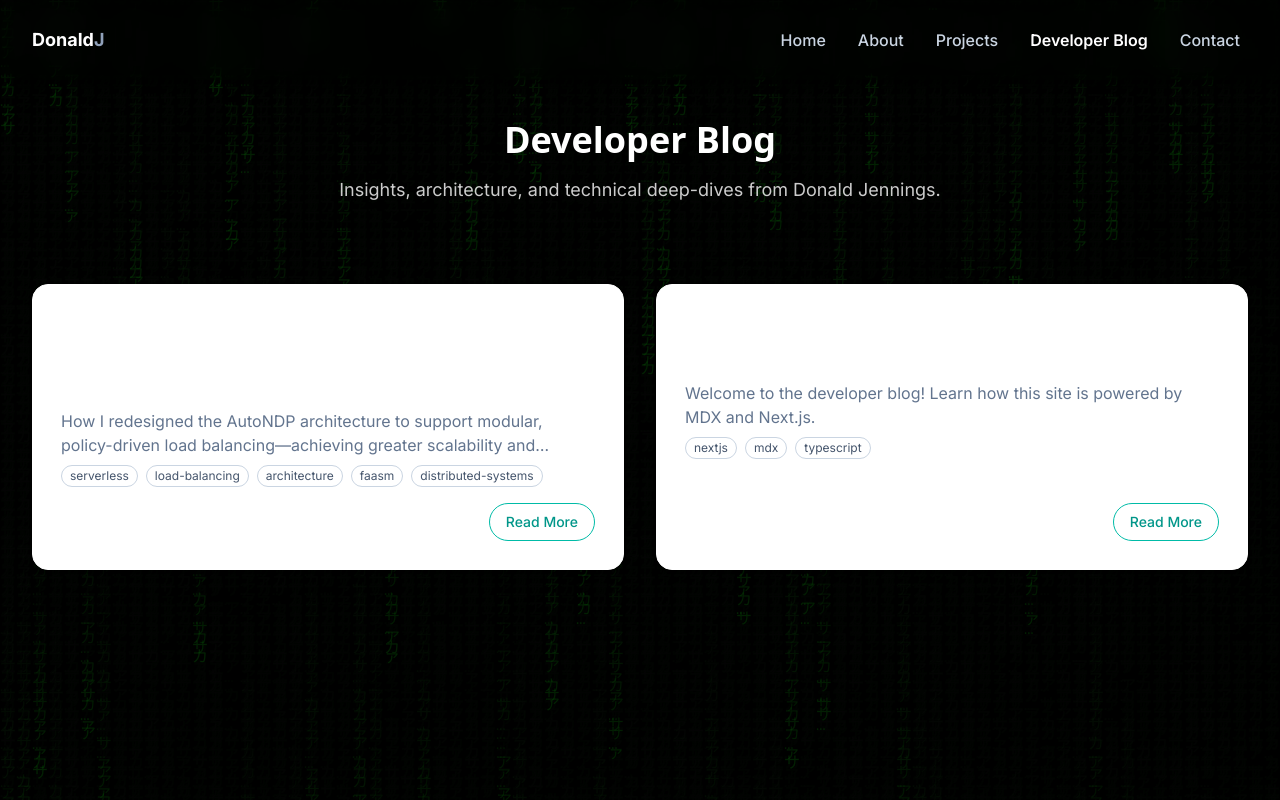
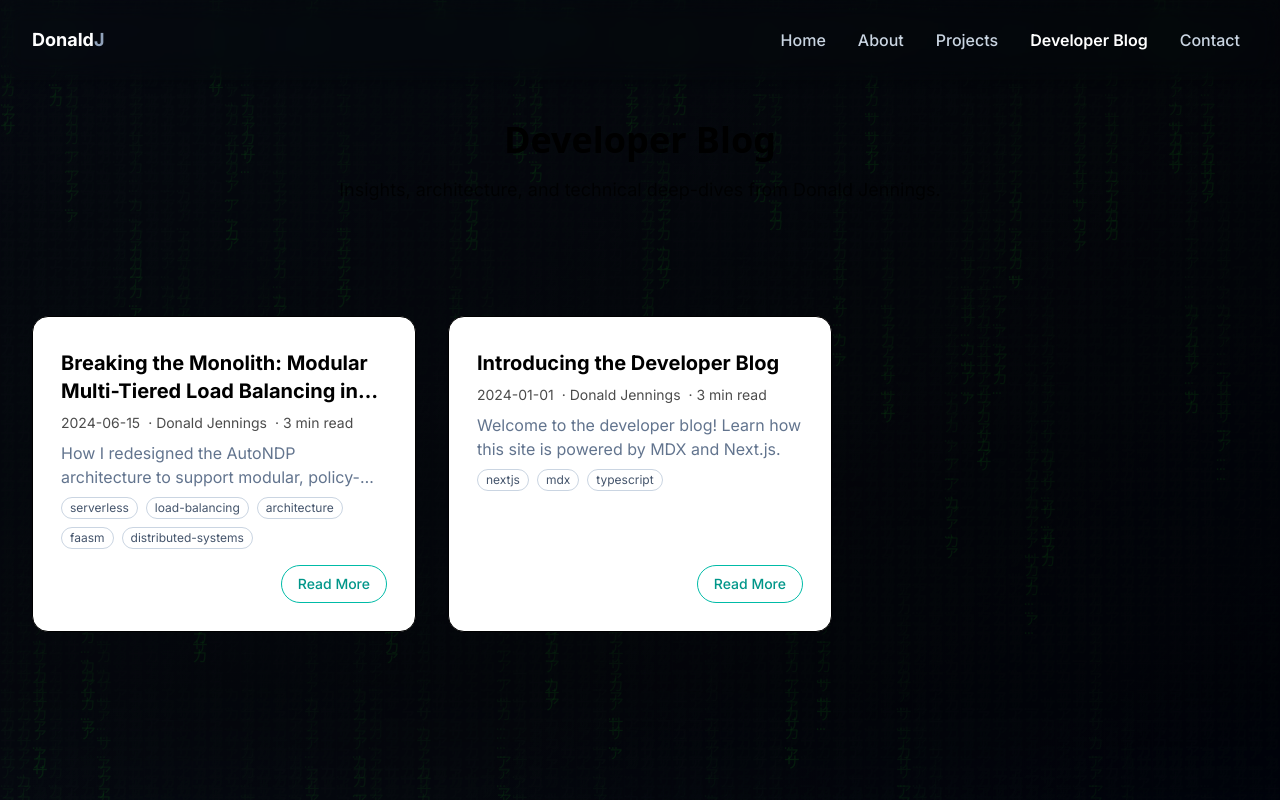
Before and after one commit to DonaldJennings/portfolio-website, a Next.js app: page /dev-blog in a window 1280 px wide. Built offline with nearby package versions, Linux system fonts and the light colour scheme.

Commit message:
Finalises functionality for blog layout

```diff
--- a/src/app/contact/page.tsx
+++ b/src/app/contact/page.tsx
@@ -5,7 +5,7 @@ import MatrixRain from '@/components/organisms/MatrixRain';
 
 export default function ContactPage() {
   return (
-    <div className="min-h-screen bg-black text-white relative overflow-hidden">
+    <div className="min-h-screen text-white relative overflow-hidden">
       <MatrixRain />
       <div className="relative z-10 min-h-screen flex items-center justify-center">
         <div className="max-w-2xl mx-auto px-6 text-center">
--- a/src/app/dev-blog/[slug]/page.tsx
+++ b/src/app/dev-blog/[slug]/page.tsx
@@ -1,7 +1,6 @@
 import MatrixRain from '@/components/organisms/MatrixRain';
 import { getDevBlogPost, getDevBlogPosts } from '@/lib/devblog';
 import BlogPostPage from '@/components/pages/BlogPostPage';
-import { MDXRemote } from 'next-mdx-remote/rsc';
 import { compileMdx } from '@/lib/compileMDX';
 
 export function generateStaticParams() {
@@ -18,7 +17,7 @@ export default async function DevBlogPostPage({ params }: { params: { slug: stri
   const compiledMdx = await compileMdx(content);
 
   return (
-    <div className="min-h-screen bg-black text-white relative overflow-hidden">
+    <div className="min-h-screen text-white relative overflow-hidden">
       <MatrixRain />
       <div className="relative z-10 py-20">
         <BlogPostPage meta={meta}>{compiledMdx}</BlogPostPage>
--- a/src/app/dev-blog/page.tsx
+++ b/src/app/dev-blog/page.tsx
@@ -1,4 +1,3 @@
-import MatrixRain from '@/components/organisms/MatrixRain';
 import BlogLandingPage from '@/components/pages/BlogLandingPage';
 import { getDevBlogPosts } from '@/lib/devblog';
 
@@ -11,8 +10,8 @@ export default async function DevBlogPage() {
   }));
 
   return (
-    <div className="min-h-screen bg-black text-white relative overflow-hidden">
-      <MatrixRain />
+    <div className="min-h-screen relative">
+      {/* No MatrixRain or bg-black here; global background and rain are handled in layout.tsx */}
       <div className="relative z-10 py-20">
         <BlogLandingPage posts={posts} />
       </div>
--- a/src/app/globals.css
+++ b/src/app/globals.css
@@ -526,3 +526,35 @@ code,
 pre {
   font-family: var(--font-jetbrains-mono);
 }
+
+.site-bg {
+  min-height: 100vh;
+  background: linear-gradient(135deg, #0f172a 0%, #0a0f1c 60%, #020617 100%);
+  position: relative;
+  z-index: 0;
+}
+
+/* Optional: faint grid overlay */
+.site-bg::before {
+  content: '';
+  position: absolute;
+  inset: 0;
+  z-index: 1;
+  pointer-events: none;
+  opacity: 0.04;
+  background-image: linear-gradient(to right, #fff2 1px, transparent 1px),
+    linear-gradient(to bottom, #fff2 1px, transparent 1px);
+  background-size: 48px 48px;
+}
+
+/* Optional: soft noise overlay */
+.site-bg::after {
+  content: '';
+  position: absolute;
+  inset: 0;
+  z-index: 2;
+  pointer-events: none;
+  opacity: 0.03;
+  background-image: radial-gradient(circle, #fff2 1px, transparent 1px);
+  background-size: 24px 24px;
+}
--- a/src/app/layout.tsx
+++ b/src/app/layout.tsx
@@ -1,13 +1,13 @@
 import type { Metadata } from 'next';
-import { Geist, Geist_Mono } from 'next/font/google';
 import './globals.css';
 
-// app/layout.tsx (or page.tsx)
 import NavBar from '@/components/organisms/NavBar';
 import { ThemeProvider } from '@/components/context/ThemeContext';
 import '../styles/mdx.css';
 
 import { Inter, JetBrains_Mono } from 'next/font/google';
+import dynamic from 'next/dynamic';
+import MatrixRainGlobal from '@/components/organisms/MatrixRainGlobal';
 
 const inter = Inter({
   subsets: ['latin'],
@@ -27,18 +27,29 @@ export const metadata: Metadata = {
   },
 };
 
-export default function RootLayout({
-  children,
-}: Readonly<{
-  children: React.ReactNode;
-}>) {
+export default function RootLayout({ children }: { children: React.ReactNode }) {
   return (
     <html lang="en">
-      <body className={`${inter.variable} ${jetbrainsMono.variable} antialiased`}>
-        <ThemeProvider>
-          <NavBar />
-          {children}
-        </ThemeProvider>
+      <body className={`${inter.variable} ${jetbrainsMono.variable} antialiased site-bg relative`}>
+        {/* Matrix Rain Layer */}
+        <div className="absolute inset-0 z-5 pointer-events-none">
+          <MatrixRainGlobal />
+        </div>
+        {/* Gradient Overlay */}
+        <div
+          className="absolute inset-0 z-10 pointer-events-none"
+          style={{
+            background:
+              'linear-gradient(to bottom, rgba(0,0,0,0.4) 0%, rgba(0,0,0,0.4) 85%, rgba(0,0,0,0.2) 100%)',
+          }}
+        />
+        {/* Main Content */}
+        <div className="relative z-20">
+          <ThemeProvider>
+            <NavBar />
+            {children}
+          </ThemeProvider>
+        </div>
       </body>
     </html>
   );
--- a/src/app/projects/page.tsx
+++ b/src/app/projects/page.tsx
@@ -5,7 +5,7 @@ import MatrixRain from '@/components/organisms/MatrixRain';
 
 export default function ProjectsPage() {
   return (
-    <div className="min-h-screen bg-black text-white relative overflow-hidden">
+    <div className="min-h-screena text-white relative overflow-hidden">
       <MatrixRain />
       <div className="relative z-10 min-h-screen flex items-center justify-center">
         <div className="max-w-2xl mx-auto px-6 text-center">
--- a/src/components/organisms/BlogGrid.tsx
+++ b/src/components/organisms/BlogGrid.tsx
@@ -18,7 +18,7 @@ type BlogGridProps = {
 
 export default function BlogGrid({ posts }: BlogGridProps) {
   return (
-    <div className="grid gap-8 md:grid-cols-2">
+    <div className="grid grid-cols-1 md:grid-cols-2 xl:grid-cols-3 gap-6 md:gap-8 py-8">
       {posts.map(post => (
         <BlogCard key={post.slug} {...post} />
       ))}
--- /dev/null
+++ b/src/components/organisms/MatrixRainGlobal.tsx
@@ -0,0 +1,16 @@
+'use client';
+
+import dynamic from 'next/dynamic';
+
+const MatrixRain = dynamic(() => import('./MatrixRain'), {
+  ssr: false,
+  loading: () => null,
+});
+
+export default function MatrixRainGlobal() {
+  return (
+    <div className="absolute inset-0 z-5 pointer-events-none">
+      <MatrixRain />
+    </div>
+  );
+}
--- a/src/components/pages/BlogLandingPage.tsx
+++ b/src/components/pages/BlogLandingPage.tsx
@@ -46,7 +46,7 @@ export default function BlogLandingPage({
           tags={tags}
           activeTag={activeTag}
           onTagSelect={onTagSelect}
-          className="sticky top-16 z-20 bg-background/80 backdrop-blur supports-[backdrop-filter]:bg-background/60 px-2 py-3"
+          className="sticky top-16 z-20 backdrop-blur px-2 py-3"
         />
       )}
 
--- a/src/types/BlogPost.tsx
+++ /dev/null
@@ -1,13 +0,0 @@
-type BlogPost = {
-  slug: string;
-  title: string;
-  description: string;
-  date: string;
-  tags?: string[];
-  author?: {
-    name: string;
-    avatarUrl?: string;
-    readingTime?: string;
-  };
-  excerpt?: string;
-};
```
